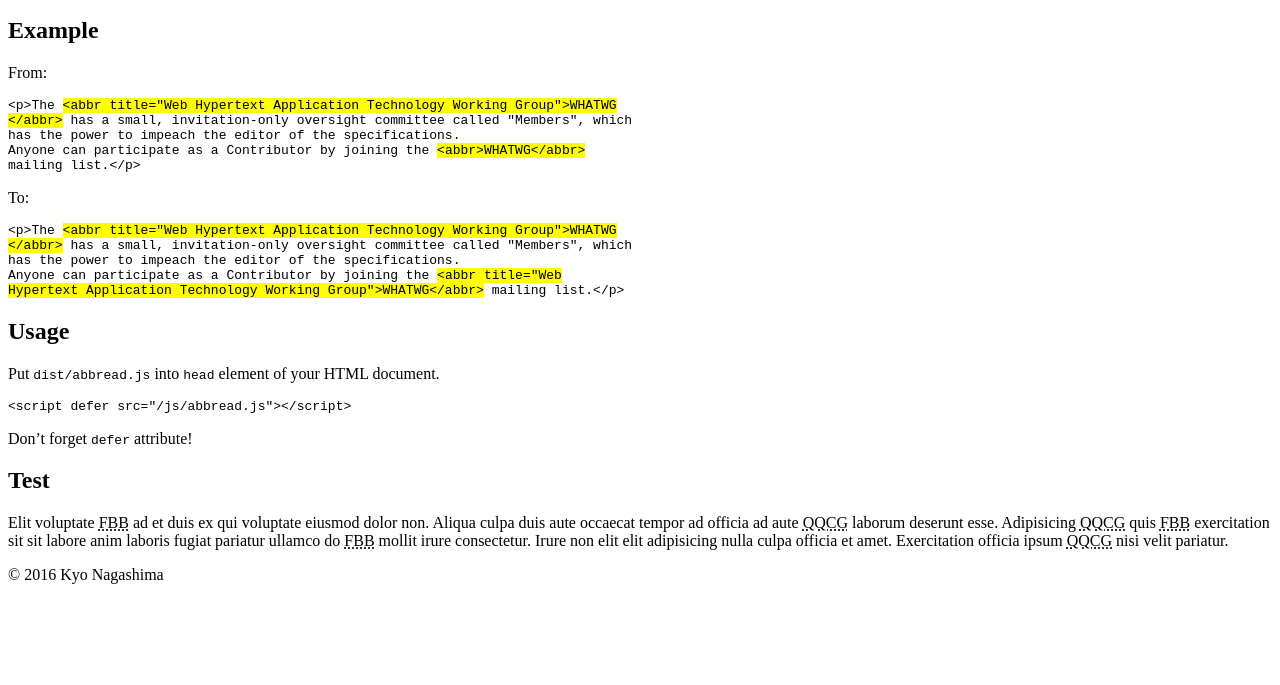
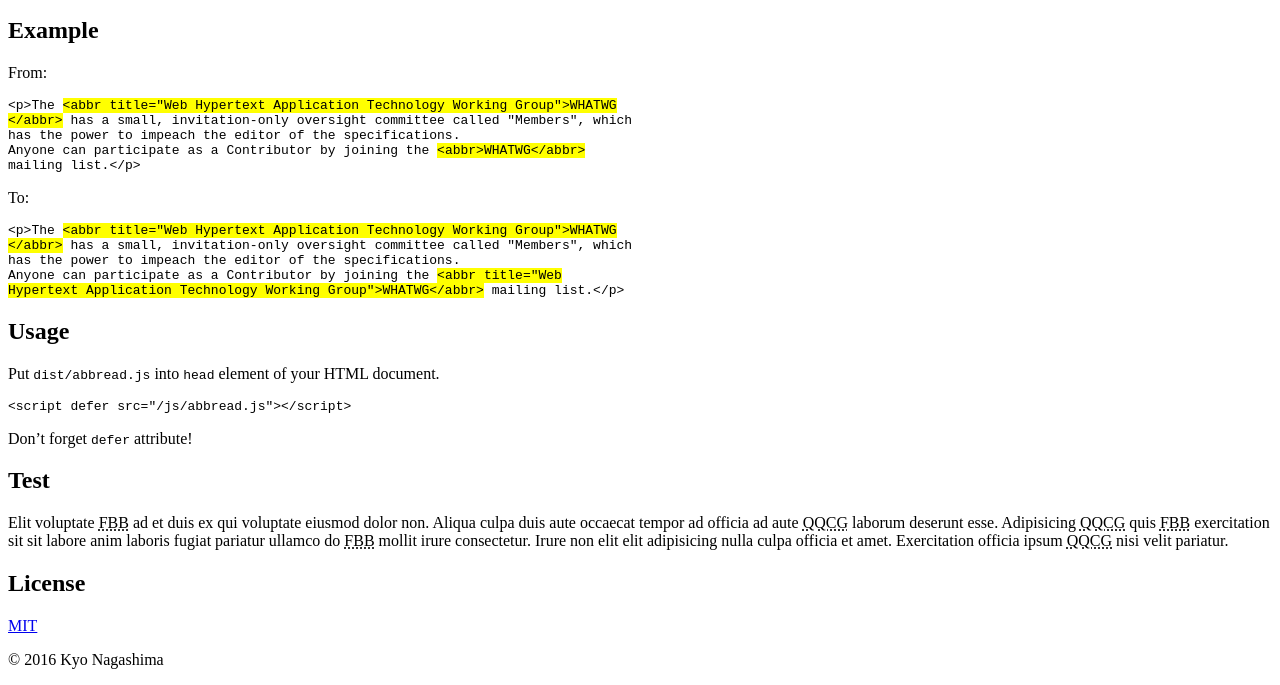
Before and after one commit to hail2u/abbread, a website: page docs/index.html in a window 1280 px wide. Shown: the part 119-804 px from the top of the page. Drawn offline with Linux system fonts and the light colour scheme.

Commit message:
Add license section to documentation

```diff
--- a/docs/index.html
+++ b/docs/index.html
@@ -54,6 +54,12 @@
       <p>Elit voluptate <abbr title="Foo Bar Baz">FBB</abbr> ad et duis ex qui voluptate eiusmod dolor non. Aliqua culpa duis aute occaecat tempor ad officia ad aute <abbr title="Qux Quux Corge Grault">QQCG</abbr> laborum deserunt esse. Adipisicing <abbr>QQCG</abbr> quis <abbr>FBB</abbr> exercitation sit sit labore anim laboris fugiat pariatur ullamco do <abbr>FBB</abbr> mollit irure consectetur. Irure non elit elit adipisicing nulla culpa officia et amet. Exercitation officia ipsum <abbr>QQCG</abbr> nisi velit pariatur.</p>
     </section>
 
+    <section>
+      <h1>License</h1>
+
+      <p><a href="http://hail2u.mit-license.org/2016">MIT</a></p>
+    </section>
+
     <footer>
       <p>© 2016 Kyo Nagashima</p>
     </footer>
```
